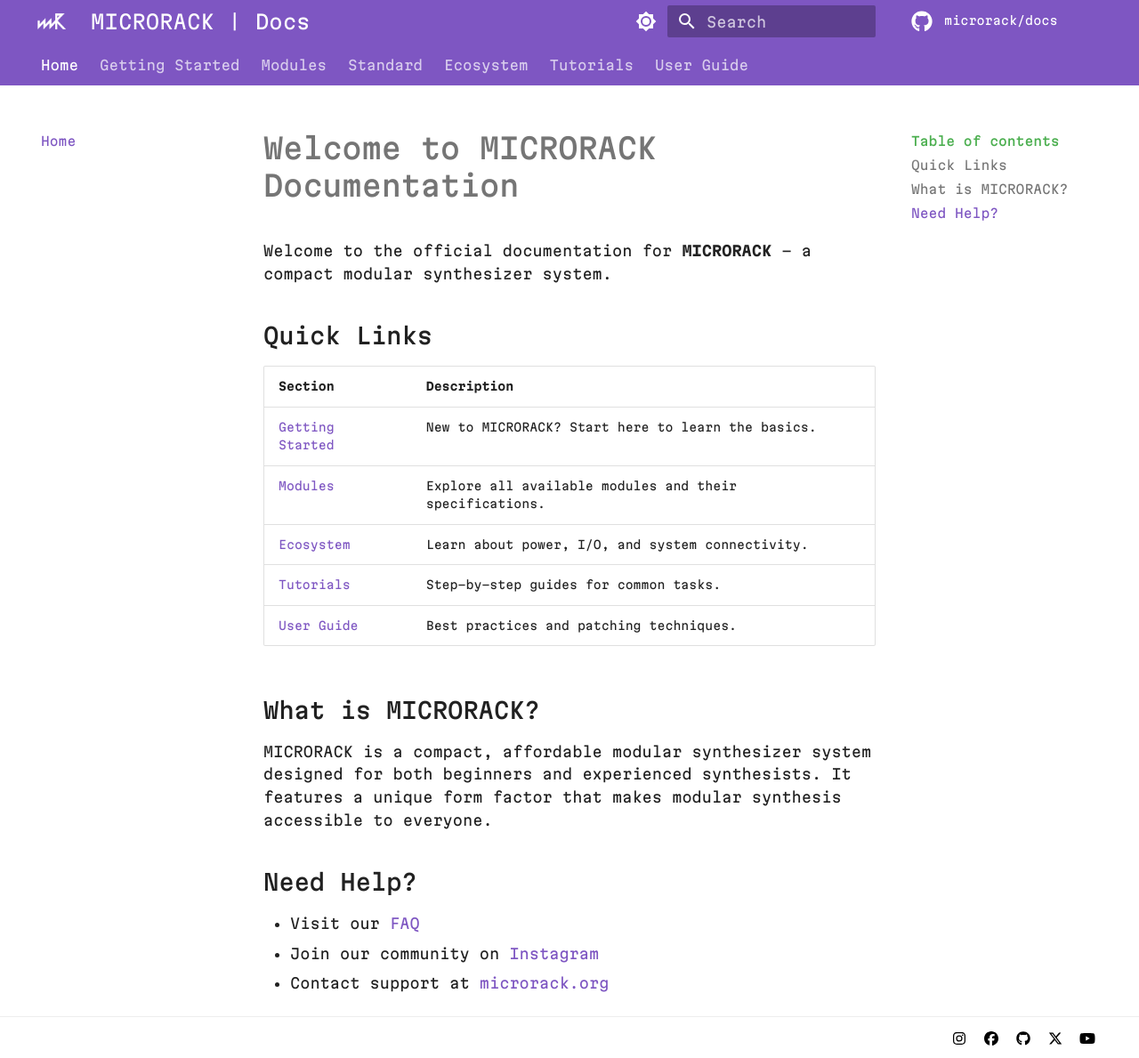
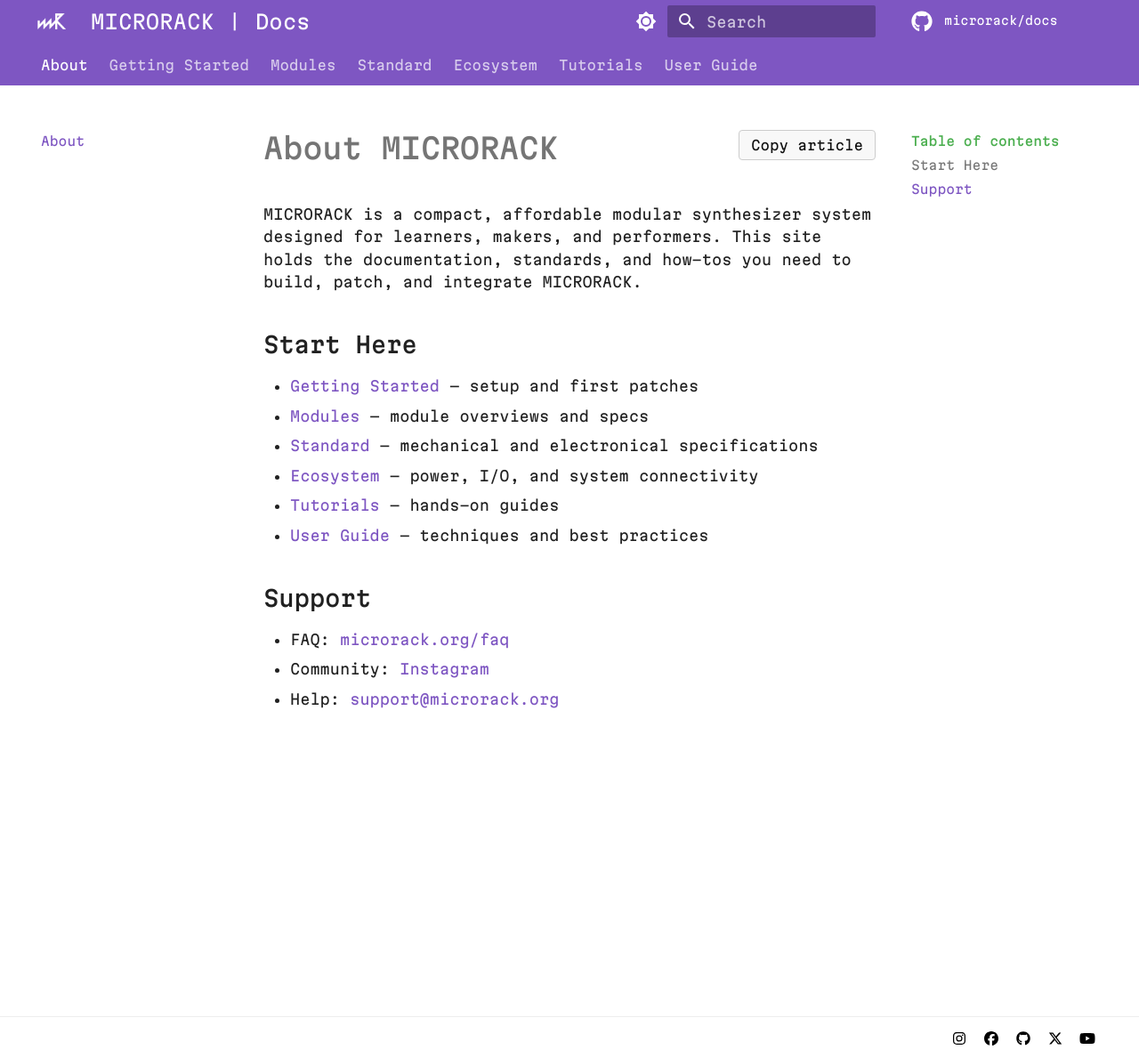
Before and after one commit to microrack/docs-test, an MkDocs documentation site: the page built from docs/index.md, in a window 1280 px wide and 1189 px high. Shown: the whole window at 89% size. Built offline with MkDocs 1.6.1 and Material for MkDocs 9.7.7, drawn with Linux system fonts in a browser that asks for light colours; comment, search, counter and statistics services are not loaded.

Commit message:
Add article copy button, rename About, update landing copy

```diff
--- /dev/null
+++ b/docs/assets/article-copy.js
@@ -0,0 +1,40 @@
+document.addEventListener('DOMContentLoaded', () => {
+  const article = document.querySelector('.md-content__inner');
+  if (!article) return;
+
+  const btn = document.createElement('button');
+  btn.type = 'button';
+  btn.className = 'article-copy-button';
+  btn.setAttribute('aria-label', 'Copy full article');
+  btn.textContent = 'Copy article';
+
+  const copyArticle = async () => {
+    const text = article.innerText || '';
+    if (!text.trim()) return;
+    try {
+      await navigator.clipboard.writeText(text);
+      btn.textContent = 'Copied';
+      btn.classList.add('article-copy-button--success');
+      setTimeout(() => {
+        btn.textContent = 'Copy article';
+        btn.classList.remove('article-copy-button--success');
+      }, 2000);
+    } catch (err) {
+      btn.textContent = 'Copy failed';
+      btn.classList.add('article-copy-button--error');
+      setTimeout(() => {
+        btn.textContent = 'Copy article';
+        btn.classList.remove('article-copy-button--error');
+      }, 2000);
+    }
+  };
+
+  btn.addEventListener('click', copyArticle);
+
+  const firstHeading = article.querySelector('h1, h2, h3, h4, h5, h6');
+  if (firstHeading && firstHeading.parentNode) {
+    firstHeading.parentNode.insertBefore(btn, firstHeading);
+  } else {
+    article.prepend(btn);
+  }
+});
--- a/docs/assets/extra.css
+++ b/docs/assets/extra.css
@@ -163,3 +163,36 @@ body, .md-typeset {
 .md-footer__button {
   color: #000 !important;
 }
+
+/* Copy article button */
+.article-copy-button {
+  float: right;
+  margin-left: 0.75rem;
+  margin-bottom: 0.5rem;
+  padding: 0.35rem 0.65rem;
+  border: 1px solid #ccc;
+  border-radius: 4px;
+  background: #f8f8f8;
+  color: #111;
+  font-family: 'Martian Mono', monospace;
+  font-size: 0.75rem;
+  cursor: pointer;
+  transition: background-color 0.2s ease, border-color 0.2s ease;
+}
+
+.article-copy-button:hover {
+  background: #eee;
+  border-color: #bbb;
+}
+
+.article-copy-button--success {
+  background: #e8f5e9;
+  border-color: #4caf50;
+  color: #1b5e20;
+}
+
+.article-copy-button--error {
+  background: #fdecea;
+  border-color: #f44336;
+  color: #b71c1c;
+}
--- a/docs/index.md
+++ b/docs/index.md
@@ -1,23 +1,18 @@
-# Welcome to MICRORACK Documentation
+# About MICRORACK
 
-Welcome to the official documentation for **MICRORACK** - a compact modular synthesizer system.
+MICRORACK is a compact, affordable modular synthesizer system designed for learners, makers, and performers. This site holds the documentation, standards, and how-tos you need to build, patch, and integrate MICRORACK.
 
-## Quick Links
+## Start Here
 
-| Section | Description |
-|---------|-------------|
-| [Getting Started](getting-started/index.md) | New to MICRORACK? Start here to learn the basics. |
-| [Modules](modules/index.md) | Explore all available modules and their specifications. |
-| [Ecosystem](ecosystem/index.md) | Learn about power, I/O, and system connectivity. |
-| [Tutorials](tutorials/index.md) | Step-by-step guides for common tasks. |
-| [User Guide](user-guide/index.md) | Best practices and patching techniques. |
+- [Getting Started](getting-started/index.md) — setup and first patches
+- [Modules](modules/index.md) — module overviews and specs
+- [Standard](standard/index.md) — mechanical and electronical specifications
+- [Ecosystem](ecosystem/index.md) — power, I/O, and system connectivity
+- [Tutorials](tutorials/index.md) — hands-on guides
+- [User Guide](user-guide/index.md) — techniques and best practices
 
-## What is MICRORACK?
+## Support
 
-MICRORACK is a compact, affordable modular synthesizer system designed for both beginners and experienced synthesists. It features a unique form factor that makes modular synthesis accessible to everyone.
-
-## Need Help?
-
-- Visit our [FAQ](https://microrack.org/faq)
-- Join our community on [Instagram](https://instagram.com/microrack)
-- Contact support at [microrack.org](https://microrack.org)
+- FAQ: [microrack.org/faq](https://microrack.org/faq)
+- Community: [Instagram](https://instagram.com/microrack)
+- Help: [support@microrack.org](mailto:support@microrack.org)
--- a/mkdocs.yml
+++ b/mkdocs.yml
@@ -74,11 +74,13 @@ extra:
 
 extra_css:
   - assets/extra.css
+extra_javascript:
+  - assets/article-copy.js
 
 copyright: Copyright &copy; 2024-2025 MICRORACK
 
 nav:
-  - Home: index.md
+  - About: index.md
   - Getting Started:
     - Introduction: getting-started/index.md
     - First Steps: getting-started/first-steps.md
```
